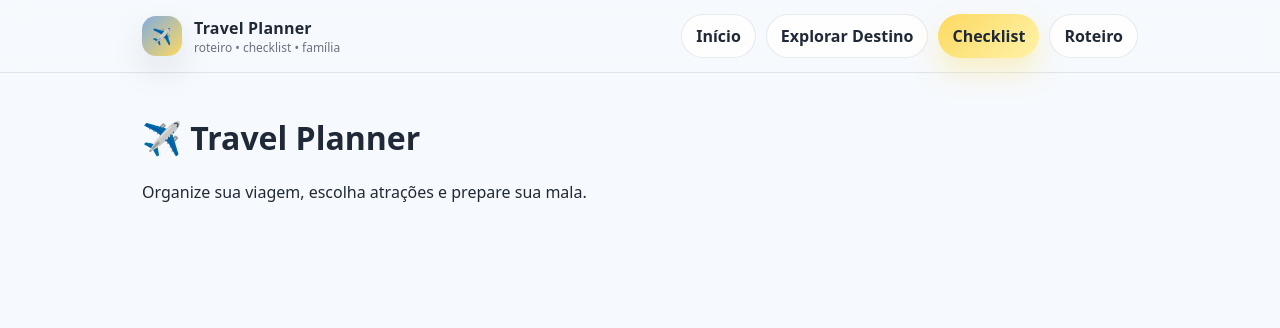
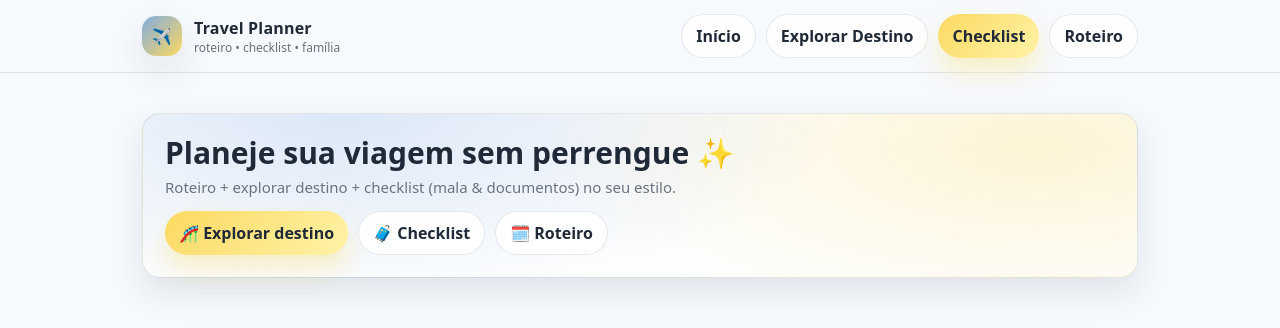
Before and after one commit to letsdreamviagens-sudo/Meu-Plano-de-Viagem, a Next.js app: page / in a window 1280 px wide. Shown: the top 328 px of the page. Built offline with nearby package versions, Linux system fonts and the light colour scheme.

Commit message:
Update page.tsx

```diff
--- a/app/page.tsx
+++ b/app/page.tsx
@@ -1,8 +1,18 @@
+import Link from 'next/link'
+
 export default function Home() {
   return (
     <main className="container">
-      <h1>✈️ Travel Planner</h1>
-      <p>Organize sua viagem, escolha atrações e prepare sua mala.</p>
+      <section className="hero">
+        <h1>Planeje sua viagem sem perrengue ✨</h1>
+        <p>Roteiro + explorar destino + checklist (mala & documentos) no seu estilo.</p>
+
+        <div style={{ display: 'flex', gap: 10, flexWrap: 'wrap', marginTop: 14 }}>
+          <Link className="btn btnPrimary" href="/explorar">🎢 Explorar destino</Link>
+          <Link className="btn" href="/checklist">🧳 Checklist</Link>
+          <Link className="btn" href="/roteiro">🗓️ Roteiro</Link>
+        </div>
+      </section>
     </main>
   )
 }
```
